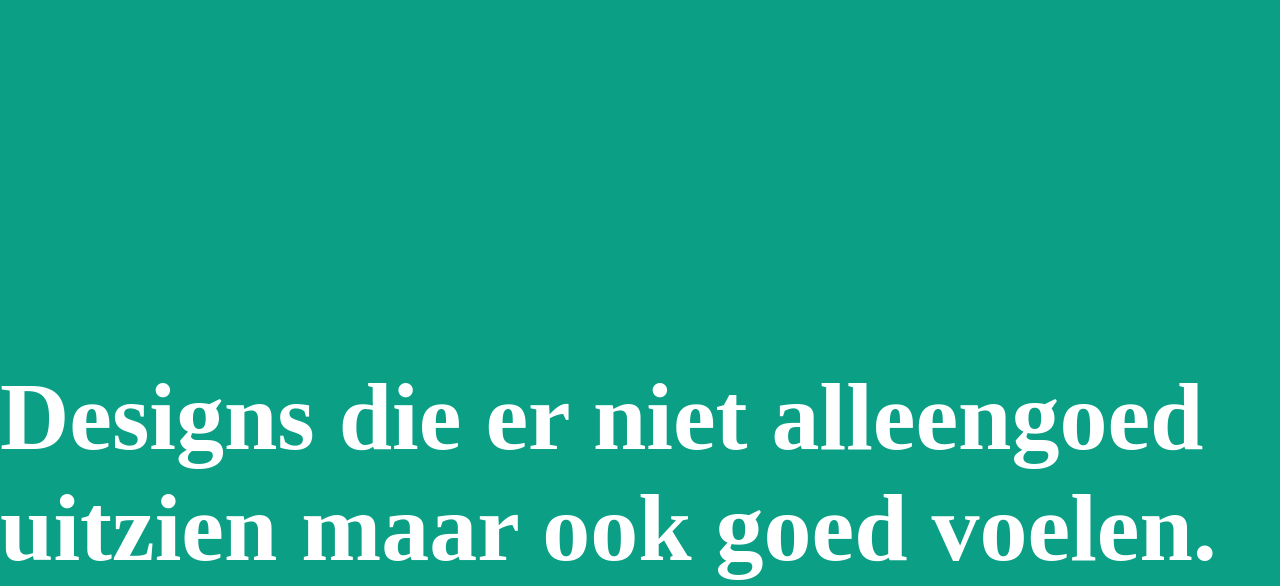
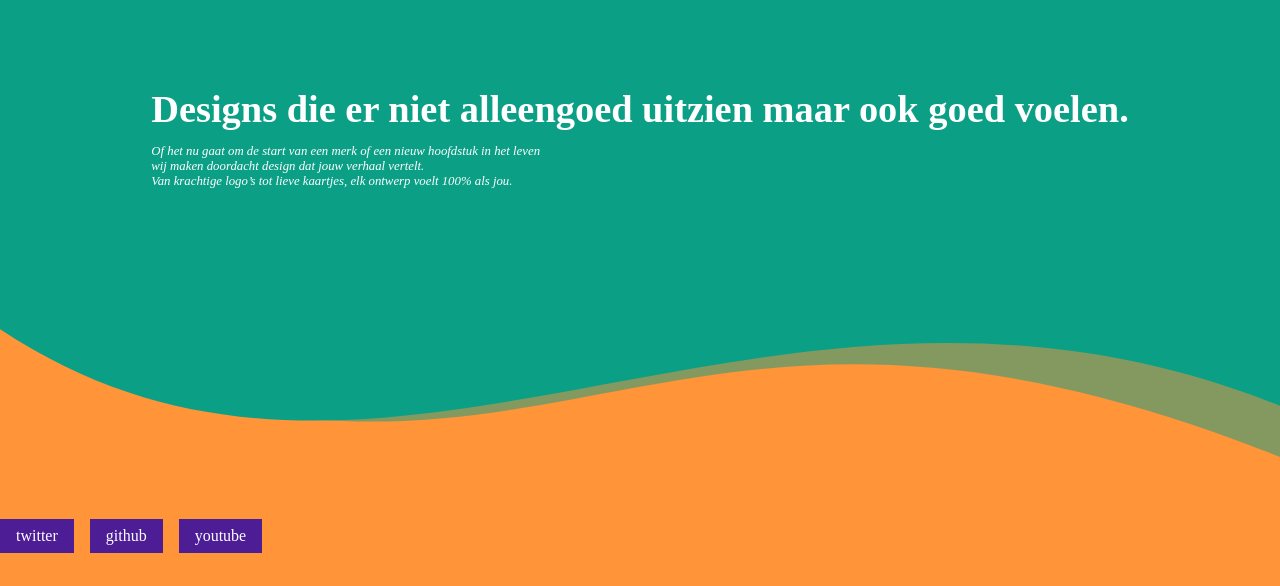
Before and after one commit to WardDufraing/FelineConsulting, an Astro site: page / in a window 1280 px wide. Shown: the part 339-925 px from the top of the page. After the commit the page ends 892 px from the top, so only its background shows below. Built offline with nearby package versions, Linux system fonts and the light colour scheme; Astro itself is replaced by a stand-in of ours; a web font is replaced by a local one.

Commit message:
v1 - font size fixes

```diff
--- a/src/styles/styles.scss
+++ b/src/styles/styles.scss
@@ -107,11 +107,11 @@ header{
       h1{
         text-align: left;
         margin-bottom: 0px;
-        font-size: 1rem;
+        font-size: 4vw;
       }
       p{
         text-align: left;
-        font-size: .5rem;
+        font-size: 2vw;
         font-style: italic;
       }
     }
@@ -130,16 +130,16 @@ header{
       justify-content: center;
       color: white;
       .hero-content{
-        padding: 300px 0px 0px 0px;
+        padding: 5vw 0px 0px 0px;
         text-align: left;
         h1{
           text-align: left;
           margin-bottom: 0px;
-          font-size: 6rem;
+          font-size: 3vw;
         }
         p{
           text-align: left;
-          font-size: 2rem;
+          font-size: 1vw;
           font-style: italic;
         }
       }
```
